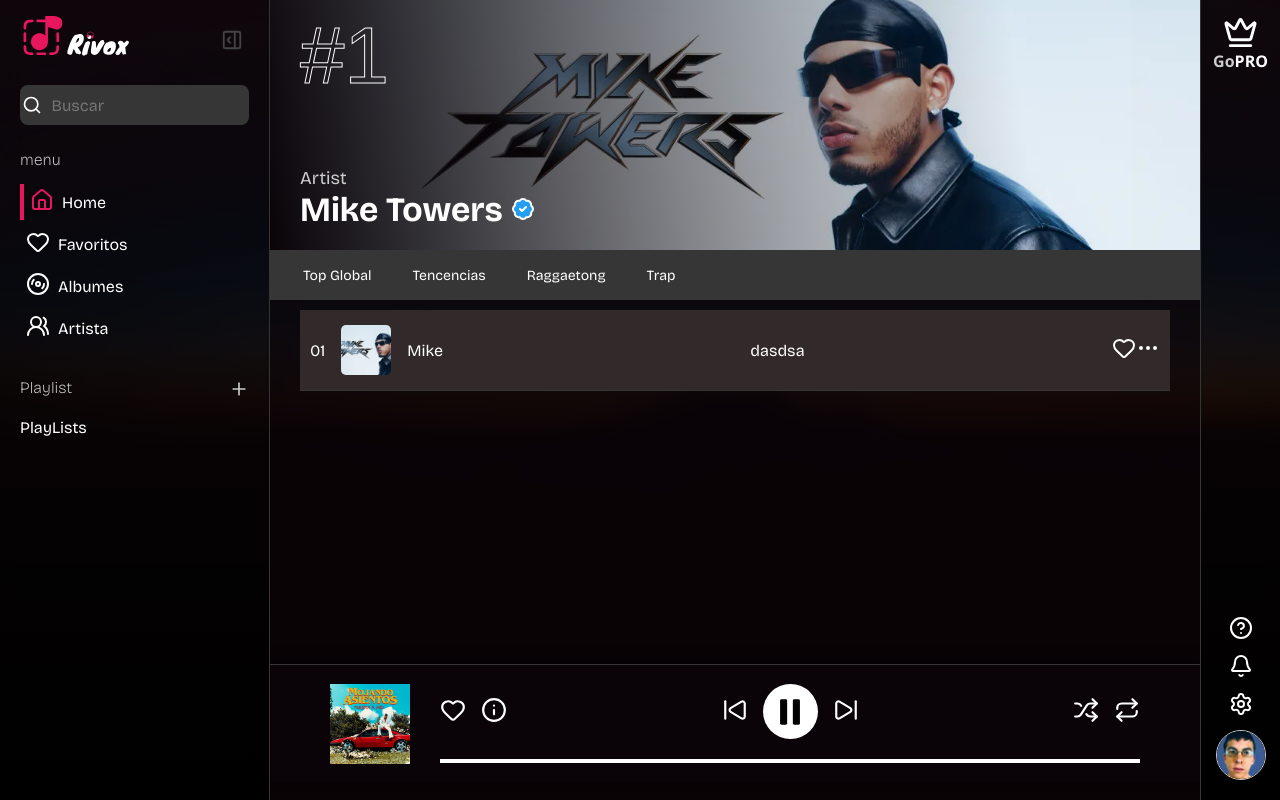
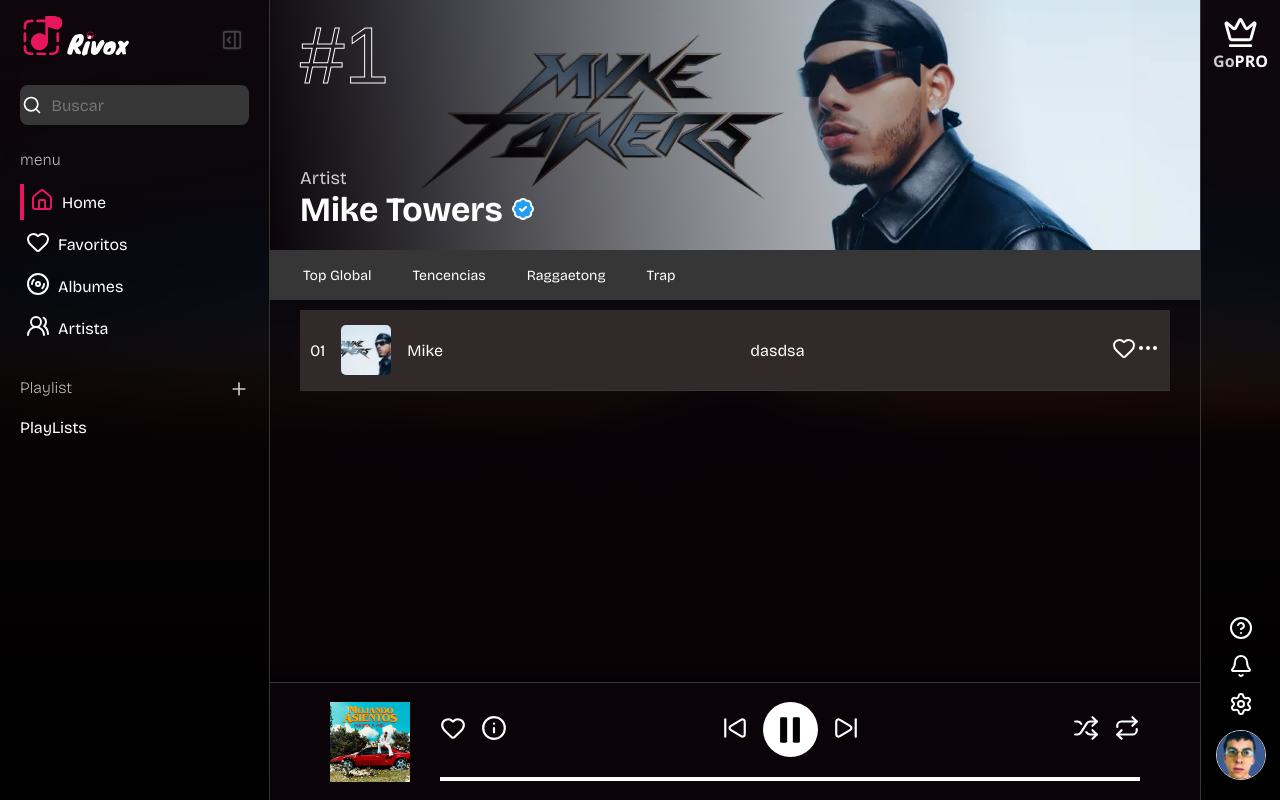
Before and after one commit to stivcode21/Rivox, a React (Vite) app: page / in a window 1280 px wide. Built offline with nearby package versions, Linux system fonts and the light colour scheme; a web font is replaced by a local one.

Commit message:
fix: solution the position in player for moment

```diff
--- a/src/components/organisms/player/Player.jsx
+++ b/src/components/organisms/player/Player.jsx
@@ -1,10 +1,13 @@
 import ControlsPlayer from "../../atoms/controlsPlayer/ControlsPlayer";
 import styles from "./Player.module.css";
 import poster from "../../../assets/poster-mojandoAsientos.webp";
+import { useCollapseSidebar } from "@/store/collapseSidebar";
 
 const Player = () => {
+  const { currentState } = useCollapseSidebar();
+
   return (
-    <section className={styles.container}>
+    <section className={`${styles.container} ${!currentState && styles.close}`}>
       <img src={poster} className={styles.poster} alt="poster de la cancion" />
       <div className={styles.player}>
         <div className={styles.controls}>
--- a/src/components/organisms/player/Player.module.css
+++ b/src/components/organisms/player/Player.module.css
@@ -1,10 +1,11 @@
 .container {
-  position: sticky;
+  position: fixed;
   z-index: 5;
   bottom: 0;
   left: 0;
   height: 118px;
-  padding: 0 60px;
+  padding-left: 330px;
+  padding-right: 140px;
   width: 100%;
   background: #0a0408;
   border-top: 1px solid #363636;
@@ -36,16 +37,22 @@
   background-color: #ffffff;
 }
 
+.close {
+  padding-left: 60px;
+}
+
 @media (width <= 1000px) {
   .container {
-    padding: 0 30px;
-    gap: 40px;
+    gap: 20px;
+    padding-left: 300px;
+    padding-right: 110px;
   }
 }
 
 @media (width <= 768px) {
   .container {
     gap: 20px;
+    padding: 0 20px;
   }
 }
 
```
